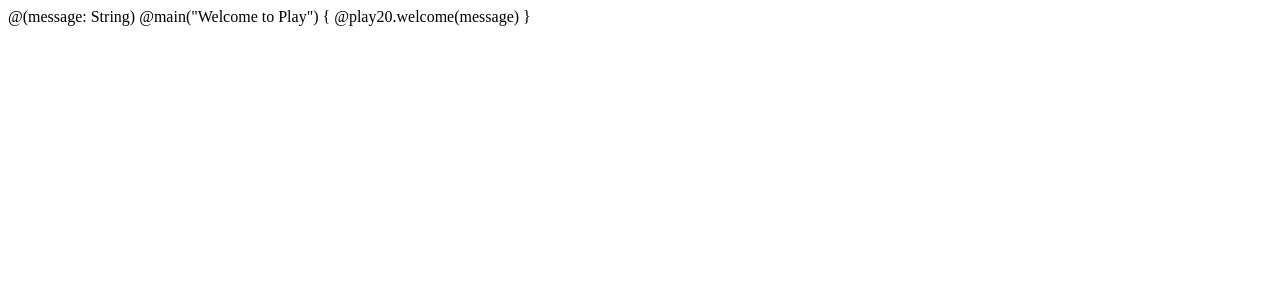
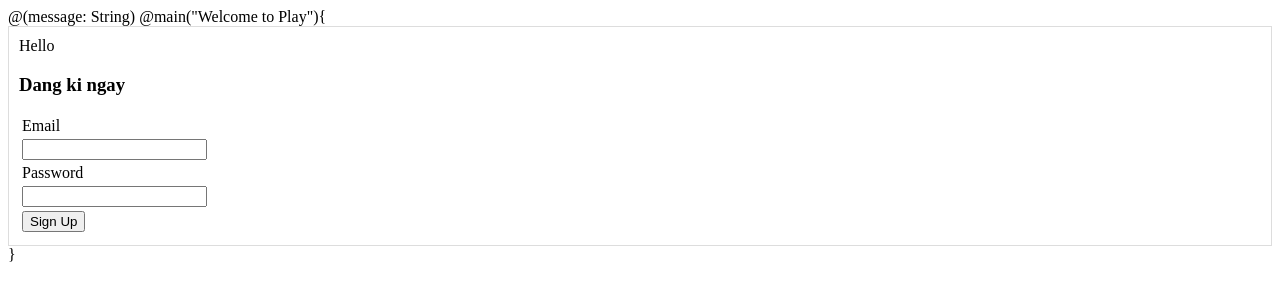
Before and after one commit to xcodevn/TheKid, a plain HTML site: page app/views/index.scala.html in a window 1280 px wide. Drawn offline with Linux system fonts and the light colour scheme.

Commit message:
First commit: add layout

```diff
--- a/app/views/index.scala.html
+++ b/app/views/index.scala.html
@@ -1,7 +1,32 @@
 @(message: String)
-
-@main("Welcome to Play") {
-
-    @play20.welcome(message)
-
+@main("Welcome to Play"){
+    <div class="row" id="main" style="border:1px solid #ddd;padding:10px;">
+        <div class="span12">
+            <div class="row">
+                <div class="span6">
+                    Hello
+                </div>
+                <div class="span6">
+                     <h3>Dang ki ngay</h3>
+                        <table>
+                            <tr>
+                                <td>Email</td>
+                            </tr>
+                            <tr>
+                                <td><input type="text"></td>
+                            </tr>
+                            <tr>
+                                <td>Password</td>
+                            </tr>
+                            <tr>
+                                <td><input type="password"></td>
+                            </tr>
+                            <tr>
+                                <td><button class="btn">Sign Up</button></td>
+                            </tr>
+                        </table>
+                </div>
+            </div>
+        </div>
+    </div>
 }
--- a/app/views/main.scala.html
+++ b/app/views/main.scala.html
@@ -6,10 +6,15 @@
     <head>
         <title>@title</title>
         <link rel="stylesheet" media="screen" href="@routes.Assets.at("stylesheets/main.css")">
+        <link rel='stylesheet' href='@routes.WebJarAssets.at(WebJarAssets.locate("css/bootstrap.min.css"))'>
         <link rel="shortcut icon" type="image/png" href="@routes.Assets.at("images/favicon.png")">
         <script src="@routes.Assets.at("javascripts/jquery-1.9.0.min.js")" type="text/javascript"></script>
     </head>
     <body>
-        @content
+        <div class="container">
+            @layout.header()
+            @content
+            @layout.footer()
+        </div>
     </body>
 </html>
```
Also changed, not shown: 4 other files.
